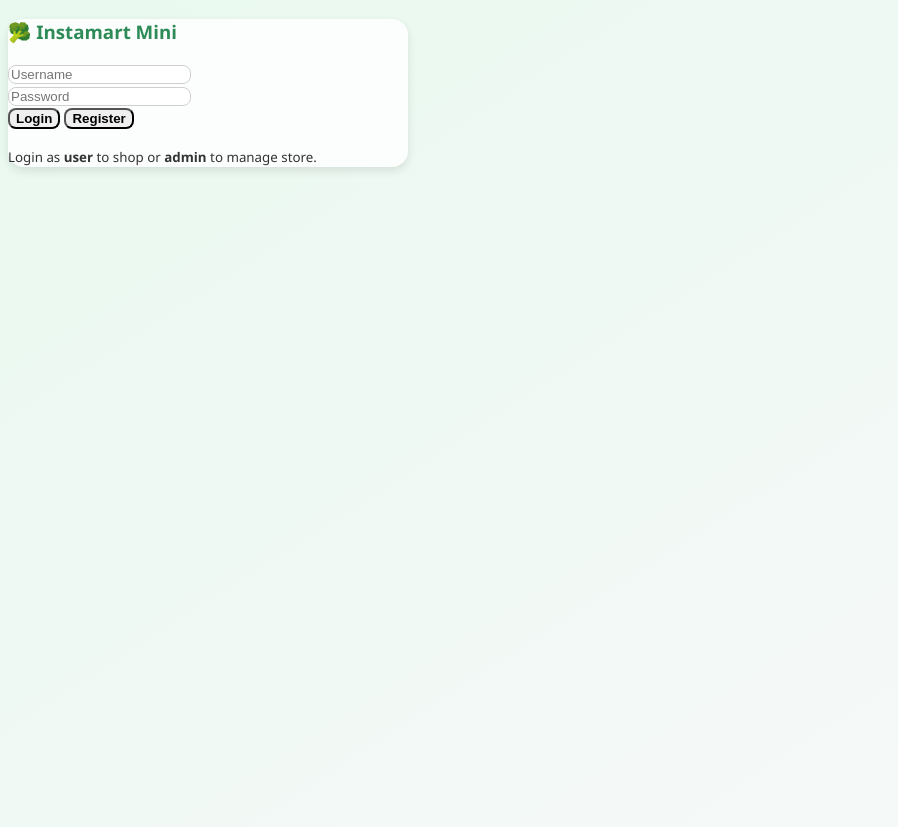
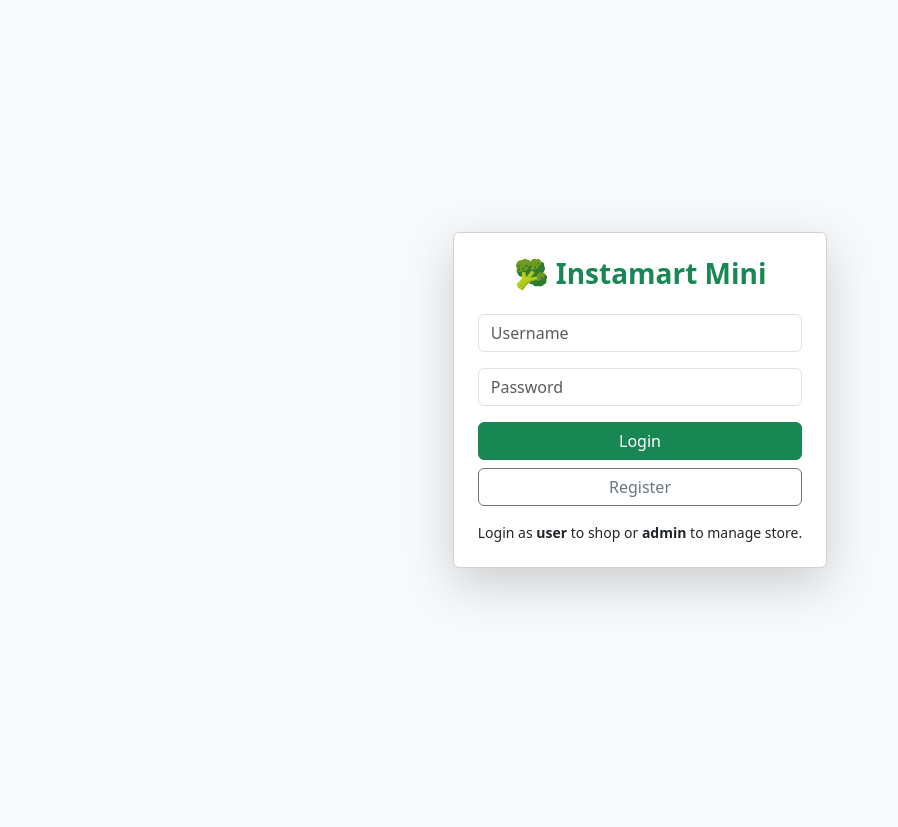
Before and after one commit to Ayush20076564/instamart-mini, a Flask app: page /login in a window 1280 px wide. Shown: the whole page, without its empty margins (0-898 px from the left). After the commit the page ends 597 px from the top, so only its background shows below. Run offline with Flask 3, Linux system fonts and the light colour scheme.

Commit message:
fix for login page
with bootstrap

```diff
--- a/static/style.css
+++ b/static/style.css
@@ -1,171 +1,71 @@
-/* =======================
-   GLOBAL STYLING
-======================= */
+/* =====================================
+   GLOBAL THEME (green Instamart look)
+===================================== */
 body {
   font-family: 'Segoe UI', Tahoma, Geneva, Verdana, sans-serif;
-  background-color: #f8f9fa;
+  background: linear-gradient(to bottom right, #e9f9ef, #f8f9fa);
   color: #333;
+  margin: 0;
+  padding: 0;
 }
 
-/* Navbar */
-.navbar {
-  box-shadow: 0 2px 5px rgba(0,0,0,0.1);
+/* Bootstrap override: buttons and inputs */
+button, .btn {
+  border-radius: 10px;
+  font-weight: 600;
+  transition: all 0.2s ease;
 }
-.navbar-brand {
-  font-size: 1.4rem;
-  font-weight: bold;
-}
-.navbar .btn {
-  font-weight: 500;
+button:hover, .btn:hover {
+  transform: scale(1.05);
+  opacity: 0.9;
 }
 
-/* Headings */
-h1, h3, h4, h5 {
+/* =====================================
+   LOGIN PAGE CARD
+===================================== */
+#loginCard {
+  width: 400px;
+  border-radius: 18px;
+  background: rgba(255, 255, 255, 0.9);
+  backdrop-filter: blur(6px);
+  box-shadow: 0 6px 20px rgba(0, 0, 0, 0.15);
+}
+
+#loginCard h3 {
+  color: #2e8b57;
+  letter-spacing: 0.5px;
+}
+
+#loginCard input {
+  border-radius: 8px;
+  border: 1px solid #cfcfcf;
+  padding: 10px;
+  font-size: 0.95rem;
+}
+
+#loginCard input:focus {
+  border-color: #2e8b57;
+  box-shadow: 0 0 5px rgba(46, 139, 87, 0.4);
+}
+
+#loginCard .btn-success {
+  background-color: #2e8b57;
+  border: none;
+}
+
+#loginCard .btn-outline-secondary {
+  border: 1px solid #2e8b57;
   color: #2e8b57;
 }
-
-/* Buttons */
-button, .btn {
-  border-radius: 8px;
-  font-weight: 500;
-  transition: 0.2s ease;
-}
-button:hover, .btn:hover {
-  opacity: 0.9;
-  transform: scale(1.03);
+#loginCard .btn-outline-secondary:hover {
+  background-color: #2e8b57;
+  color: #fff;
 }
 
-/* =======================
-   LOGIN PAGE
-======================= */
-.card {
-  border-radius: 12px;
-  box-shadow: 0 4px 10px rgba(0, 0, 0, 0.1);
+/* Centering tweaks for responsiveness */
+@media (max-width: 500px) {
+  #loginCard {
+    width: 90%;
+    padding: 20px;
+  }
 }
-.card h3 {
-  color: #2e8b57;
-}
-
-/* Center login card */
-body.d-flex.align-items-center.justify-content-center {
-  height: 100vh !important;
-  background: linear-gradient(to bottom right, #e8f5e9, #ffffff);
-}
-
-/* =======================
-   ADMIN STORE PAGE
-======================= */
-.container {
-  max-width: 1200px;
-}
-
-/* Product cards */
-.item-card {
-  border-radius: 12px;
-  overflow: hidden;
-  transition: 0.3s;
-}
-.item-card:hover {
-  transform: scale(1.03);
-  box-shadow: 0 4px 8px rgba(0,0,0,0.15);
-}
-
-.card-body h6 {
-  color: #333;
-  font-weight: 600;
-}
-.card-body p {
-  font-size: 0.9rem;
-  margin-bottom: 0.5rem;
-}
-.item-img {
-  height: 150px;
-  object-fit: cover;
-}
-
-/* Form for Add Item */
-#admin input {
-  border-radius: 6px;
-}
-
-/* =======================
-   SHOPPING / CART PAGE
-======================= */
-.item {
-  background-color: white;
-  border: 1px solid #ddd;
-  border-radius: 10px;
-  padding: 10px;
-  margin-bottom: 10px;
-  box-shadow: 0 1px 3px rgba(0,0,0,0.1);
-}
-.item b {
-  color: #2e8b57;
-}
-
-.cart-item {
-  background-color: #ffffff;
-  border: 1px solid #e0e0e0;
-  border-radius: 8px;
-  margin: 6px 0;
-  padding: 10px;
-  display: flex;
-  justify-content: space-between;
-  align-items: center;
-}
-
-#cart b {
-  color: #2e8b57;
-}
-
-/* Checkout button */
-#checkoutBtn {
-  float: right;
-  margin-top: 10px;
-}
-
-/* =======================
-   FOOTER / MISC
-======================= */
-footer {
-  text-align: center;
-  padding: 15px;
-  color: #777;
-  font-size: 0.9rem;
-}
-footer a {
-  text-decoration: none;
-  color: #2e8b57;
-}
-footer a:hover {
-  text-decoration: underline;
-}
-
-/* Centered login box fix */
-body.bg-light {
-  background: linear-gradient(to bottom right, #e9f9ef, #f8f9fa);
-}
-
-.card {
-  border: none;
-  backdrop-filter: blur(4px);
-}
-
-.card input {
-  border-radius: 8px;
-  border: 1px solid #cfcfcf;
-}
-
-.card input:focus {
-  box-shadow: 0 0 4px rgba(46,139,87,0.5);
-  border-color: #2e8b57;
-}
-
-.card button {
-  font-weight: 600;
-  transition: 0.2s;
-}
-
-.card button:hover {
-  transform: scale(1.05);
-}
--- a/templates/login.html
+++ b/templates/login.html
@@ -1,31 +1,40 @@
 <!DOCTYPE html>
 <html lang="en">
 <head>
-    <meta charset="UTF-8">
-    <meta name="viewport" content="width=device-width, initial-scale=1.0">
-    <title>My Web Page</title>
-    <link rel="stylesheet" href="/static/style.css"
-    <script src="/static/login.js" defer></script>
+  <meta charset="UTF-8">
+  <title>Login | Instamart Mini</title>
+
+  <!-- Bootstrap -->
+  <link href="https://cdn.jsdelivr.net/npm/bootstrap@5.3.0/dist/css/bootstrap.min.css" rel="stylesheet">
+
+  <!-- Custom CSS -->
+  <link rel="stylesheet" href="{{ url_for('static', filename='styles.css') }}">
+
+  <!-- JS -->
+  <script src="{{ url_for('static', filename='login.js') }}" defer></script>
 </head>
+
 <body class="bg-light">
   <div class="d-flex align-items-center justify-content-center" style="min-height:100vh;">
-    <div class="card shadow-lg p-4" style="width:400px; border-radius:16px; background:#ffffffcc;">
+    <div class="card shadow-lg p-4" id="loginCard">
       <h3 class="text-center text-success fw-bold mb-4">🥦 Instamart Mini</h3>
 
-      <div class ="mb-3">
-        <input type="text" id="username" class="form-control" placeholder="Username" />
-        </div>
-        <div class ="mb-3">
-        <input type="password" id="password" class="form-control" placeholder="Password" />
-        </div>
-        <div class="d-grid">
-          <button id="loginBtn" class="btn btn-success" onclick="login()">Login</button>
-          <button class ="btn btn-outline-secondary mt-2" onclick="location.href='/register'">Register</button>
-          </div>
+      <div class="mb-3">
+        <input id="username" type="text" class="form-control" placeholder="Username">
+      </div>
+      <div class="mb-3">
+        <input id="password" type="password" class="form-control" placeholder="Password">
+      </div>
 
-    <p class="text-center mt-3">
-      <small>Login as <b>user</b> to shop or <b>admin</b> to manage store.</small>
-    </p>
+      <div class="d-grid gap-2">
+        <button class="btn btn-success" onclick="login()">Login</button>
+        <button class="btn btn-outline-secondary" onclick="register()">Register</button>
+      </div>
+
+      <p class="text-center mt-3 mb-0 small">
+        Login as <b>user</b> to shop or <b>admin</b> to manage store.
+      </p>
+    </div>
   </div>
 </body>
 </html>
```
